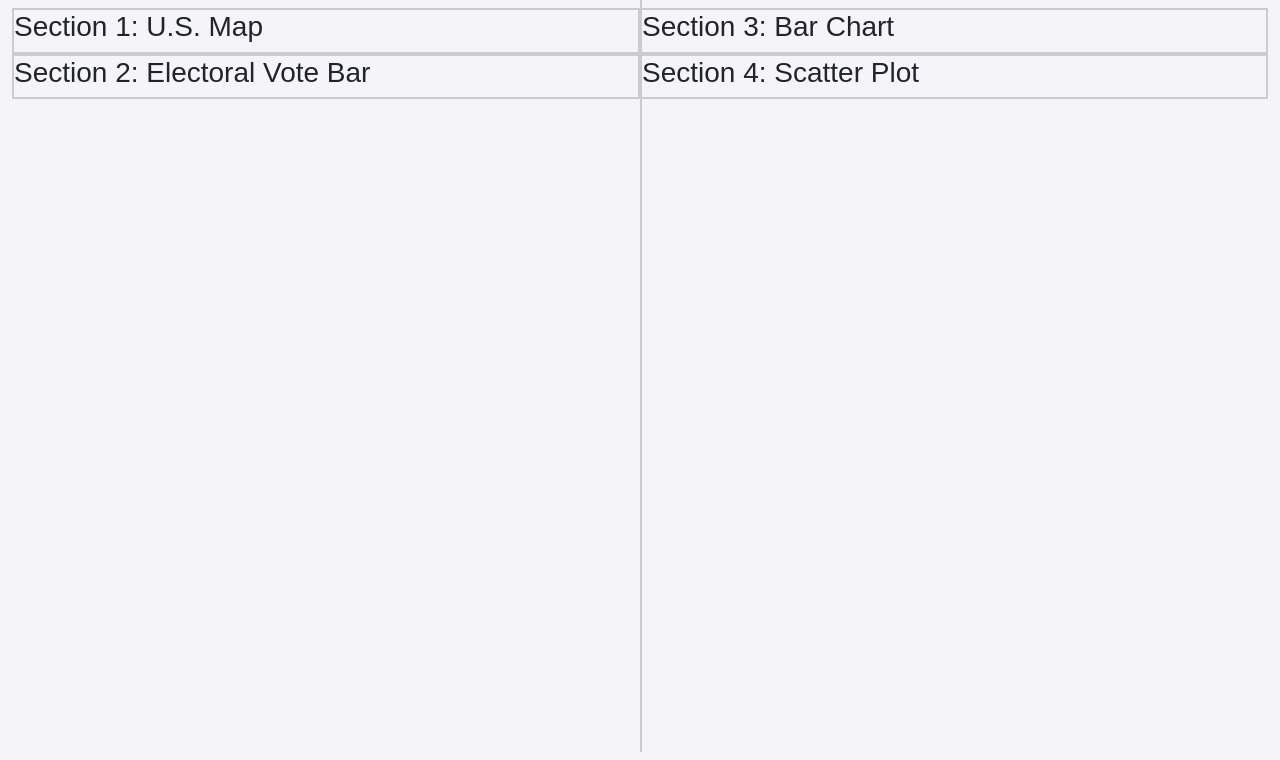
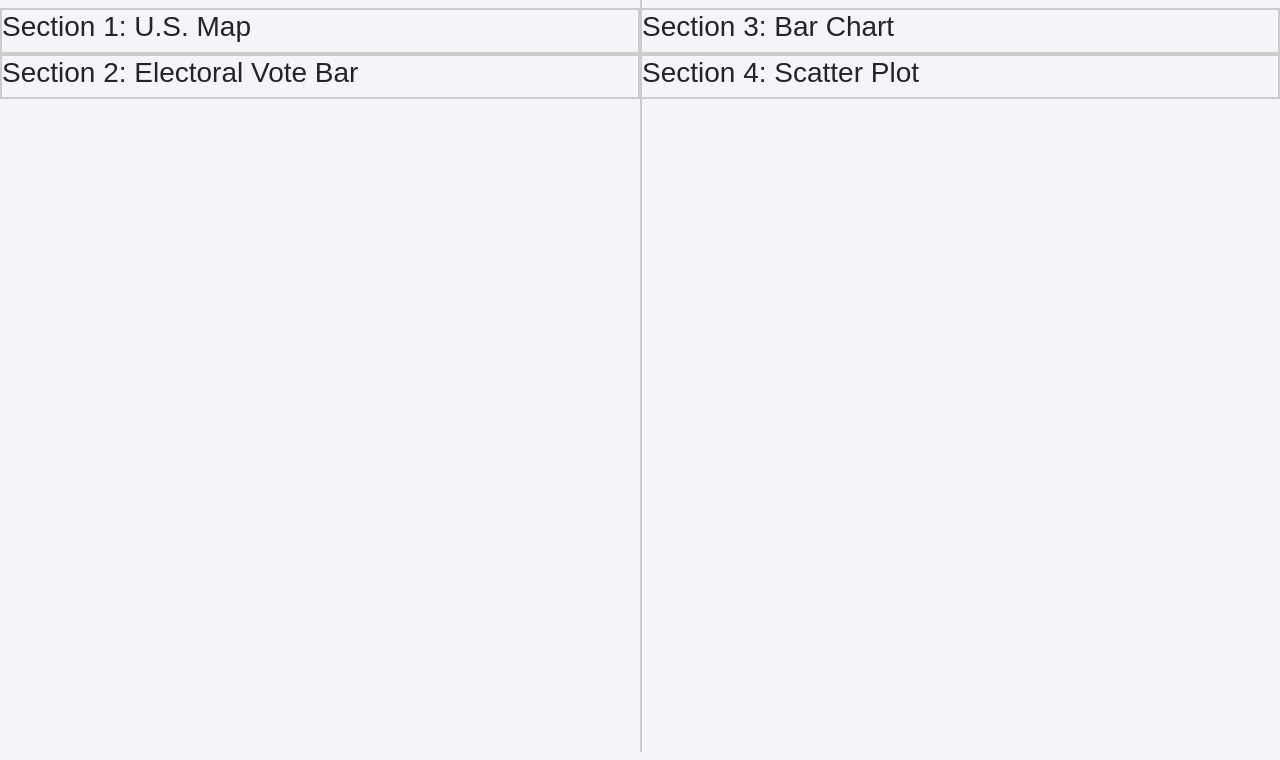
Before and after one commit to BenevolentPista/CSE-564-Final-Project--U.S.-Election-Analysis, a Flask app: template templates/index.html in a window 1280 px wide. Shown: the part 48-808 px from the top of the page. Run offline with Flask 3, Linux system fonts and the light colour scheme; the template is opened without the code that fills it, so the values that code supplies are empty.

Commit message:
Removed padding between sections and web page border

```diff
--- a/templates/index.html
+++ b/templates/index.html
@@ -4,7 +4,7 @@
     <meta charset="UTF-8">
     <meta name="viewport" content="width=device-width, initial-scale=1.0">
     <title>U.S. Elections</title>
-    <link href="https://cdn.jsdelivr.net/npm/bootstrap@5.3.3/dist/css/bootstrap.min.css" rel="stylesheet">
+    <link rel="stylesheet" href="https://cdn.jsdelivr.net/npm/bootstrap@5.3.3/dist/css/bootstrap.min.css">
     <script src="https://d3js.org/d3.v7.min.js"></script>
     <style>
         .vertical-divider {
@@ -26,6 +26,11 @@
         .container-fluid {
             height: calc(100vh - 48px); /* Full height minus header */
             overflow: hidden;
+        }
+
+        .container-fluid {
+          padding-left: 0;
+          padding-right: 0;
         }
 
         /* Ensure left and right columns use full height available */
```
